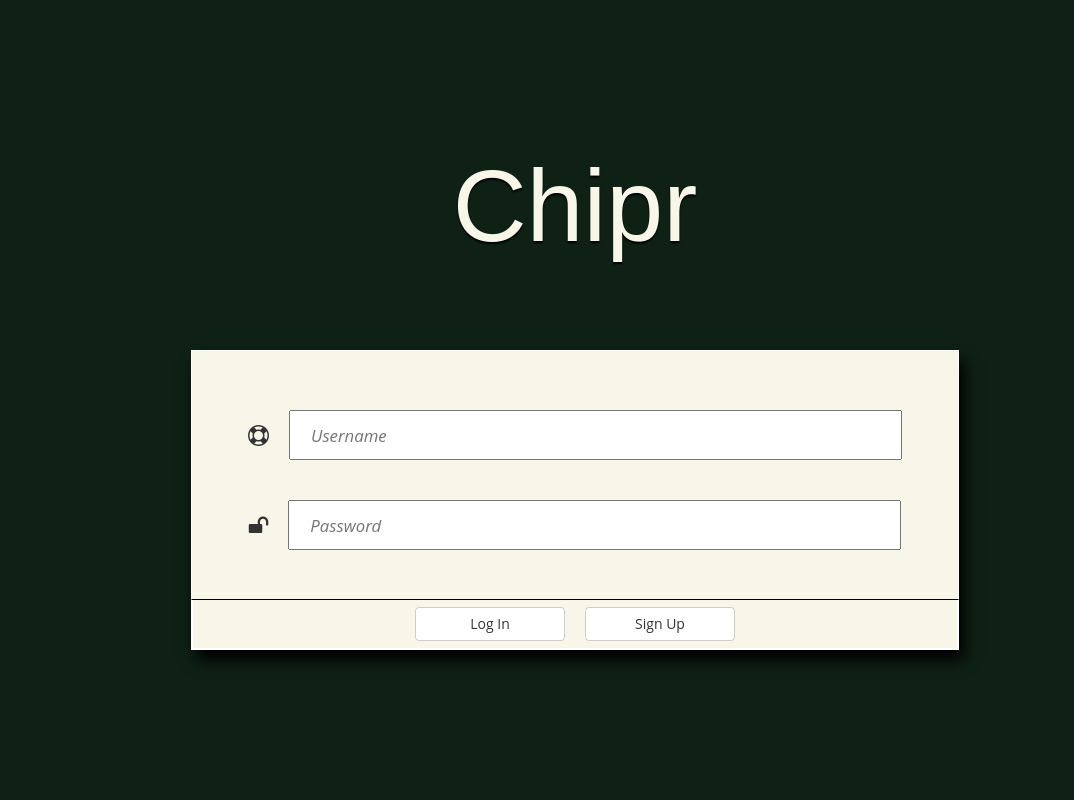
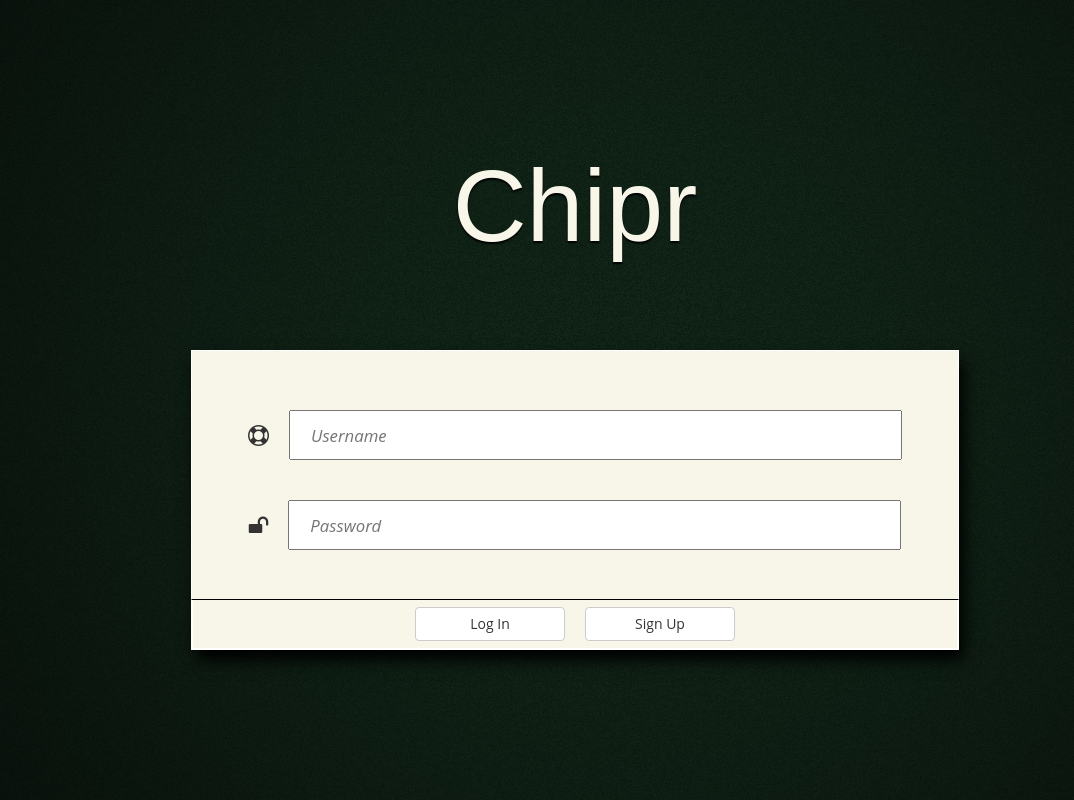
Before and after one commit to tinaconway/sierra, a website: page index.html in a window 1280 px wide. Shown: the whole page, without its empty margins (65-1139 px from the left). Drawn offline with nearby package versions, Linux system fonts and the light colour scheme; no server answers.

Commit message:
fuzzy backdrop added

```diff
--- a/style.css
+++ b/style.css
@@ -6,13 +6,15 @@
   font-family: 'Oswald', serif;
 }
 html {
-  background: url(Pokerbackdrop.jpg) no-repeat center center fixed;
   -webkit-background-size: cover;
   -moz-background-size: cover;
   -o-background-size: cover;
   background-size: cover;
 }
 
+body {
+  background: url(Pokerbackdrop.jpg) no-repeat center center fixed;
+}
 .bigChip {
   width: 400px;
   height: 400px;
@@ -143,7 +145,6 @@ p, h1, h2, h3, h4, h5, a, li, ul, span, button, form {
   margin: 0 auto;
   width: 100%;
   height: 100%;
-  background-color: #0f2115;
   display: block; }
 .mainWrapper {
   display: block;
```
